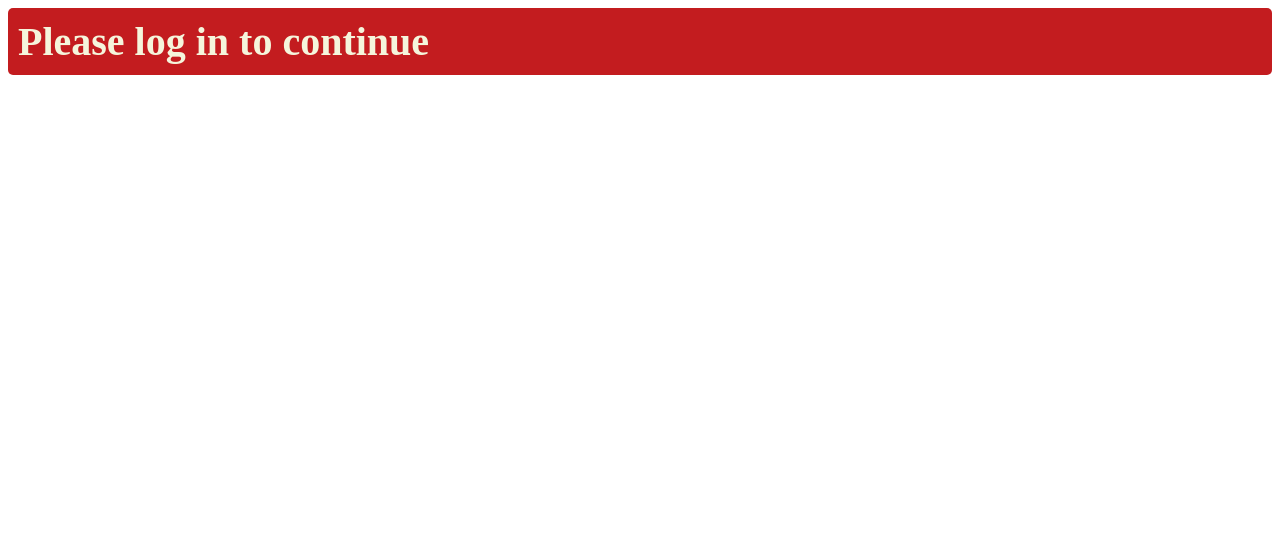
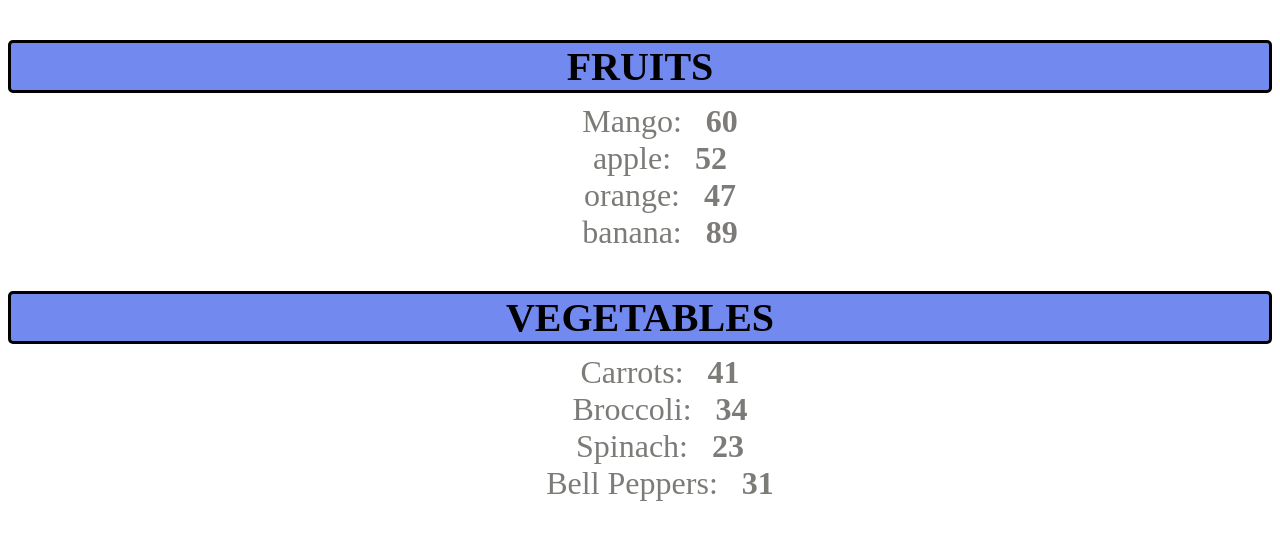
Before and after one commit to rekhaaryal/react-learning-journey, a React (Vite) app in the folder my-react-app/: page / in a window 1280 px wide. Shown: the top 540 px of the page. Built offline with nearby package versions, Linux system fonts and the light colour scheme.

Commit message:
learn to render LIST

```diff
--- a/my-react-app/src/App.jsx
+++ b/my-react-app/src/App.jsx
@@ -28,15 +28,42 @@
 
 
 //5. How to conditional reader in react
-import UserGreeting from './UserGreeting.jsx';
+// import UserGreeting from './UserGreeting.jsx';
+
+// function App(){
+
+//   return(
+//     <>
+//       <UserGreeting isLoggedIn={false} username="Rekha Aryal" />
+//     </>
+//   );
+
+// }
+// export default App
+
+//6. Render List in React
+import List from './List.jsx'
 
 function App(){
 
-  return(
-    <>
-      <UserGreeting isLoggedIn={false} username="Rekha Aryal" />
-    </>
+  //
+  //?6. making our list reusable
+  const fruits = [{ id: 1 , name: "Mango" , calorie: 60 },
+                     {id: 2 ,name: " apple" , calorie:52} ,
+                      {id: 3 ,name: "orange" , calorie: 47 },
+                      {id: 4 ,name: "banana" , calorie:89}];
+
+  const vegetables = [{ id: 6 , name: "Carrots" , calorie: 41},
+                     {id: 7 ,name: " Broccoli" , calorie:34} ,
+                      {id: 8 ,name: "Spinach" , calorie: 23 },
+                      {id: 9 ,name: "Bell Peppers" , calorie:31}];
+  return(<>
+            <List items={fruits} category="FRUITS"/>
+            <List items={vegetables} category="VEGETABLES"/>
+            </>
   );
+
+
 
 }
 export default App
--- /dev/null
+++ b/my-react-app/src/List.jsx
@@ -0,0 +1,47 @@
+
+
+// function List(){
+//?1. array method
+    // const fruits = ["Mango", " apple" , "orange" , "banana"];
+    // const listItems = fruits.map(fruit => <li>{fruit}</li>);
+
+    // return(<ol>{listItems}</ol>);
+//?2. Object
+
+    // const fruits = [{ id: 1 , name: "Mango" , calorie: 60 },
+    //                 {id: 2 ,name: " apple" , calorie:52} ,
+    //                 {id: 3 ,name: "orange" , calorie: 47 },
+    //                 {id: 4 ,name: "banana" , calorie:89}];
+//?3. sorting object
+    //fruits.sort((a,b) => a.name.localeCompare(b.name)); //alphabetical
+    //fruits .sort((a,b) => b.name.localeCompare(a.name)) ; // reverse alphabetical
+    //fruits.sort((a,b) => a.calorie-b.calorie) ;// numerically sorting
+    //fruits.sort((a,b) => b.calorie-a.calorie) ; // reverse numerically sorting
+
+//?4. filter object
+   //?  const lowCalFruits = fruits.filter(fruit => fruit.calorie < 55);
+     //?   const highCalFruits = fruits.filter(fruit => fruit.calorie >= 55)
+
+   //? const listItems = highCalFruits.map(highCalFruit =><li key={highCalFruit.id}>
+                                                            // {highCalFruit.name}: &nbsp;
+                                                            // <b>{highCalFruit.calorie}</b></li> );
+    // const listItems = fruits.map(fruit =><li key={fruit.id}>{fruit.name}: &nbsp; <b>{fruit.calorie}</b></li> );
+
+    // return(<ol>{listItems}</ol>);
+
+//?5. Making our list reuseable
+function List(props) {
+const category = props.category;
+const itemList = props.items;
+const listItems = itemList.map(items =><li key={items.id}>{items.name}: &nbsp; <b>{items.calorie}</b></li> );
+return(<>
+          <h3 className="list-category">{category}</h3>
+          <ol className="list-item">{listItems}</ol>
+
+   </>);
+
+
+
+
+}
+export default List
--- a/my-react-app/src/index.css
+++ b/my-react-app/src/index.css
@@ -61,3 +61,25 @@
 
 
 }
+
+.list-category{
+  font-size: 2.5em;
+  font-weight: bold;
+  color: black;
+  margin-bottom: 10px;
+  text-align: center;
+  border: 3px solid;
+  border-radius: 5px;
+  background-color:rgb(114, 137, 240) ;
+}
+.list-item{
+  font-size: 2em;
+  list-style: none;
+  color: rgb(124, 123, 120);
+  text-align: center;
+  margin: 0;
+}
+.list-item li:hover{
+  color: blueviolet;
+  cursor: pointer;
+}
```
